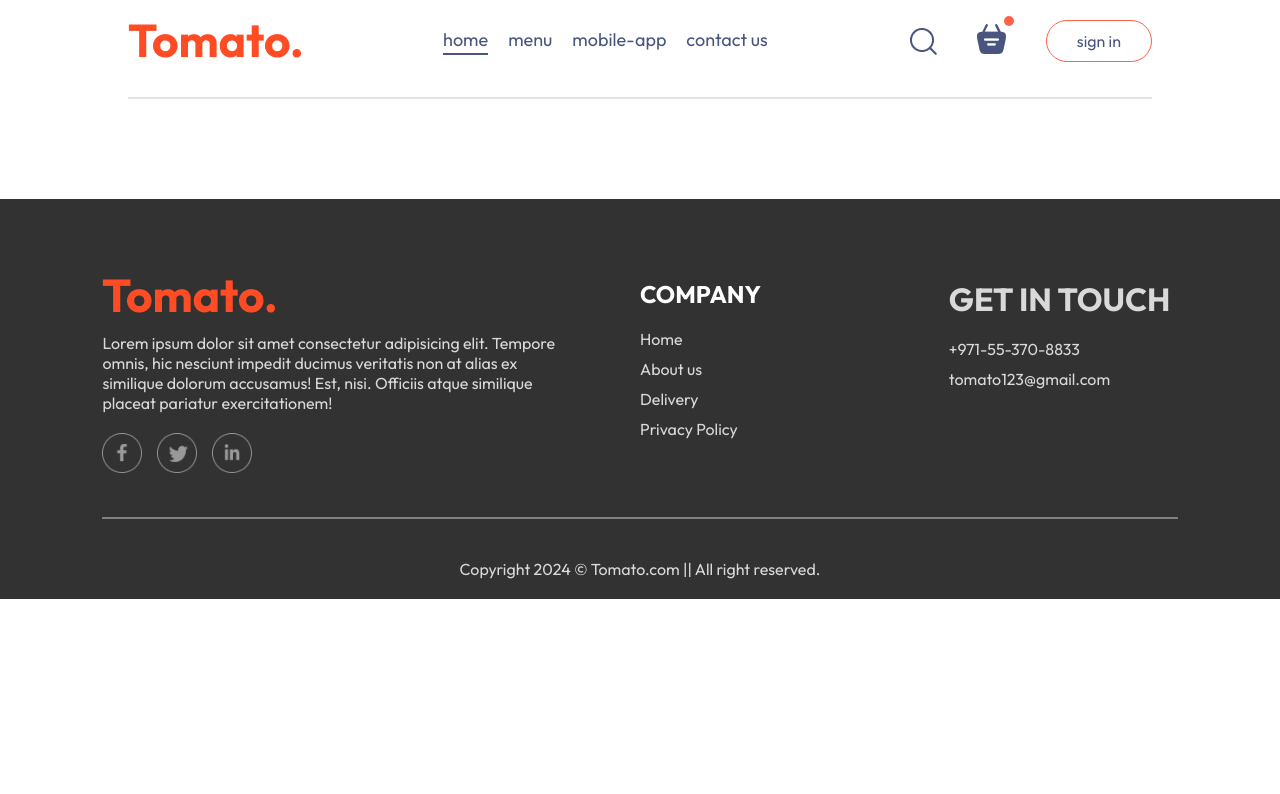
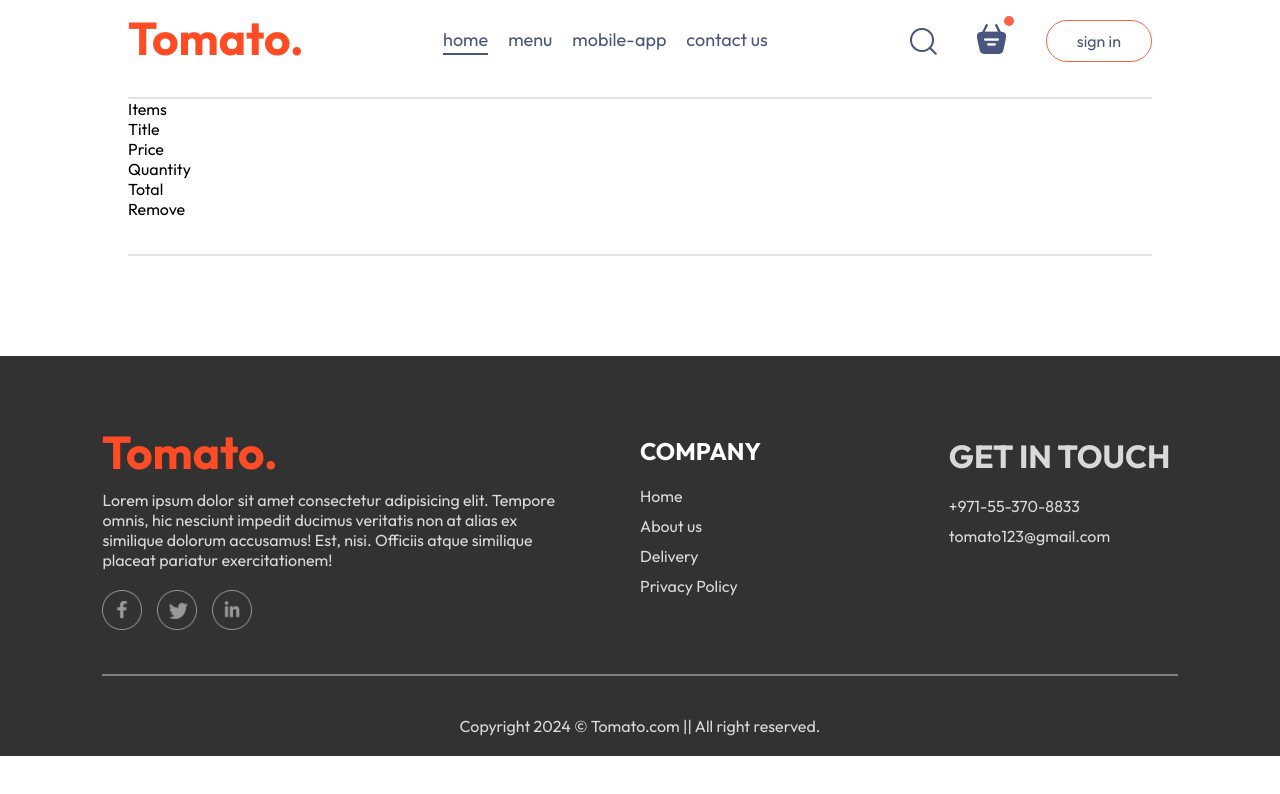
Before and after one commit to VedantGames/food-del, a React (Vite) app: page /cart in a window 1280 px wide. Shown: the top 794 px of the page. Built offline with nearby package versions, Linux system fonts and the light colour scheme.

Commit message:
11 commit

```diff
--- a/src/components/Navbar/Navbar.jsx
+++ b/src/components/Navbar/Navbar.jsx
@@ -9,7 +9,7 @@ const Navbar = ({setShowLogin}) => {
   return (
     <>
       <div className="navbar">
-        <img src={assets.logo} alt="" className="logo" />
+        <Link to="/"><img src={assets.logo} alt="" className="logo" /></Link>
         <ul className="navbar-menu">
           <Link
             to="/"
@@ -43,7 +43,7 @@ const Navbar = ({setShowLogin}) => {
         <div className="navbar-right">
           <img src={assets.search_icon} alt="" />
           <div className="navbar-search-icon">
-            <img src={assets.basket_icon} alt="" />
+            <Link to="/cart"><img src={assets.basket_icon} alt="" /></Link>
             <div className="dot"></div>
           </div>
           <button onClick={()=>setShowLogin(true)}>sign in</button>
--- a/src/pages/Cart/Cart.jsx
+++ b/src/pages/Cart/Cart.jsx
@@ -1,12 +1,35 @@
-import React from 'react'
-import "./Cart.css"
+import React, { useContext } from "react";
+import "./Cart.css";
+import { StoreContext } from "../../context/StoreContext";
 
 const Cart = () => {
+  const { cartItems, food_list, removeFromCart } = useContext(StoreContext);
+
   return (
-    <div>
+    <div className="cart">
+      <div className="cart-items">
+        <div className="cart-items-title">
+          <p>Items</p>
+          <p>Title</p>
+          <p>Price</p>
+          <p>Quantity</p>
+          <p>Total</p>
+          <p>Remove</p>
+        </div>
+        <br />
+        <hr />
+        {food_list.map((item, index) => {
+          if (cartItems[item._id] > 0) {
+            return (
+              <div key={index} className="cart-items-title cart-items-item">
+                <img src={item.image} alt="" />
+              </div>
+            );
+          }
+        })}
+      </div>
+    </div>
+  );
+};
 
-    </div>
-  )
-}
-
-export default Cart
+export default Cart;
```
